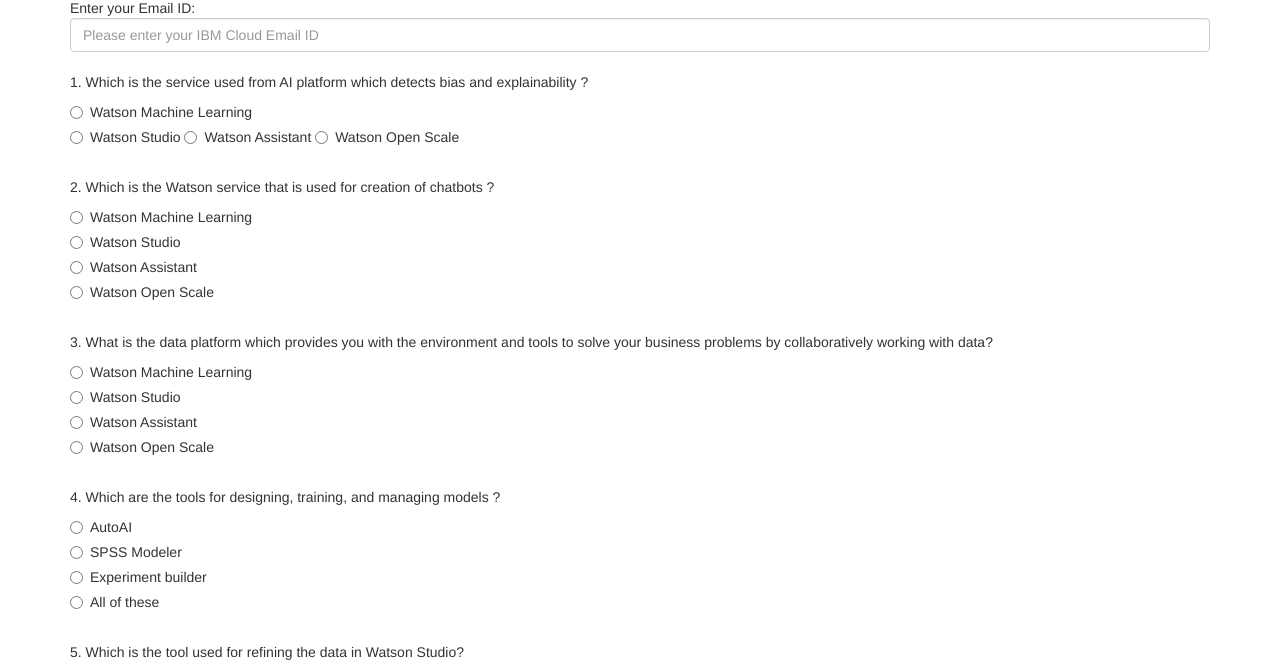
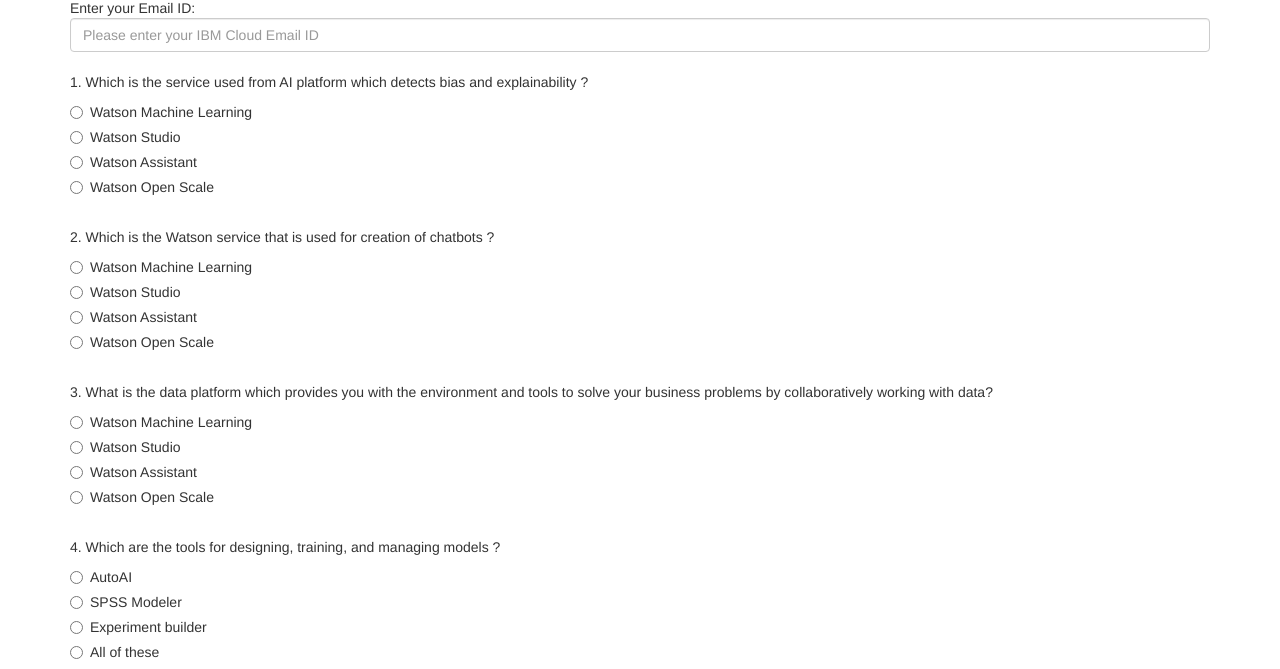
Before and after one commit to RiyaMRoy04/quiz-app-ai, a website: page views/index.html in a window 1280 px wide. Shown: the part 75-744 px from the top of the page. Drawn offline with nearby package versions, Linux system fonts and the light colour scheme.

Commit message:
Update index.html

```diff
--- a/views/index.html
+++ b/views/index.html
@@ -32,9 +32,13 @@
         <label>
         <input type="radio" name="quiz_1" id="quiz_1" value="b"> Watson Studio
         </label>
+            </div>
+          <div class="radio">
         <label>
         <input type="radio" name="quiz_1" id="quiz_1" value="c"> Watson Assistant
         </label>
+            </div>
+            <div class="radio">
         <label>
         <input type="radio" name="quiz_1" id="quiz_1" value="d"> Watson Open Scale
         </label>
```
